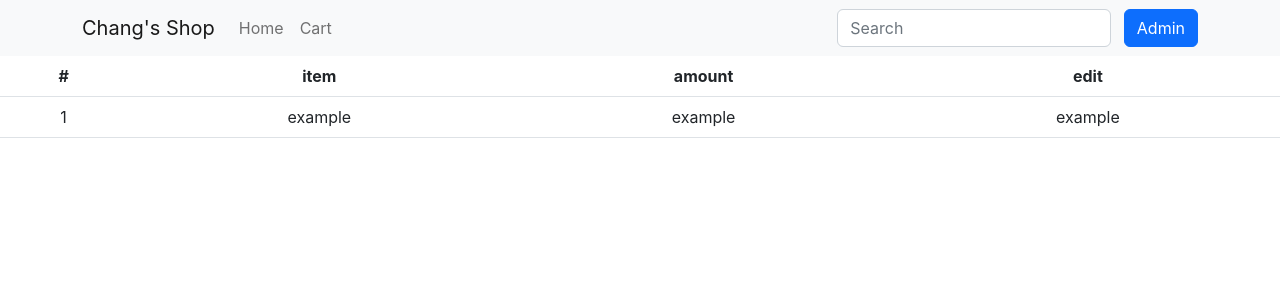
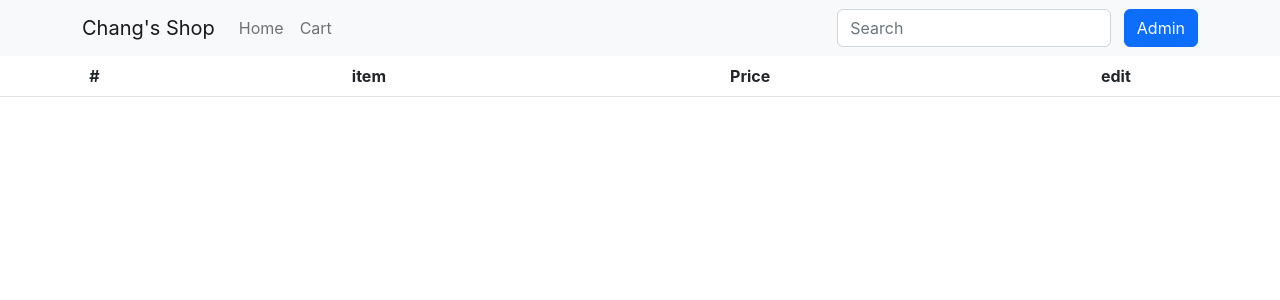
Before and after one commit to rinic75/phase-2-project, a React (Create React App) app: page /cart in a window 1280 px wide. Shown: the top 300 px of the page. Built offline with nearby package versions, Linux system fonts and the light colour scheme; data requests are answered from the project's data file.

Commit message:
setup cartItem state

```diff
--- a/src/App.js
+++ b/src/App.js
@@ -12,6 +12,7 @@ function App() {
   const [items, setItems] = useState([])
   const [admin, setAdmin] = useState(false)
   const [search, setSearch] = useState("")
+  const [cartItem, setCartItem] = useState([])
   const history = useHistory()
 
   useEffect(()=> {
@@ -44,15 +45,19 @@ function App() {
     return item.title.toLowerCase().includes(search.toLocaleLowerCase())
   })
 
+  function handleCart(item) {
+    setCartItem([...cartItem, item])
+  }
+
   return (
     <div className="App">
       <NavBar admin={admin} setAdmin={setAdmin} onSearch={setSearch}/>
       <Switch>
         <Route exact path="/">
-          <MainPage items={searchedItem} admin={admin} onHandleDelete={handleDelete}/>
+          <MainPage items={searchedItem} admin={admin} onHandleDelete={handleDelete} onHandleCart={handleCart}/>
         </Route>
         <Route path="/cart">
-          <Cart />
+          <Cart cartItem={cartItem}/>
         </Route>
         <Route path="/edit/:id">
           <EditItem items={items} onHandleUpdate={handleUpdate}/>
--- a/src/components/Cart.js
+++ b/src/components/Cart.js
@@ -1,24 +1,32 @@
 import React from "react";
 import { Table } from "react-bootstrap";
 
-function Cart() {
+function Cart({ cartItem }) {
+  const { title, price } = cartItem
+  const renderCartItem = cartItem.map(item => {
+    return (
+      <tr>
+        <td>1</td>
+        <td>{item.title}</td>
+        <td>{item.price}</td>
+        <td>example</td>
+      </tr>
+    )
+  }
+  )
+
   return (
     <Table>
       <thead>
         <tr>
           <th>#</th>
           <th>item</th>
-          <th>amount</th>
+          <th>Price</th>
           <th>edit</th>
         </tr>
       </thead>
       <tbody>
-        <tr>
-          <td>1</td>
-          <td>example</td>
-          <td>example</td>
-          <td>example</td>
-        </tr>
+        {renderCartItem}
       </tbody>
     </Table>
   )
--- a/src/components/ItemCard.js
+++ b/src/components/ItemCard.js
@@ -2,7 +2,7 @@ import React, { useState } from "react";
 import { Link, useHistory } from "react-router-dom";
 import ItemModal from "./Modal";
 
-function ItemCard({ item, admin, onHandleDelete }) {
+function ItemCard({ item, admin, onHandleDelete, onHandleCart }) {
   const { id, img, title, price } = item
   const history= useHistory();
   const [isOpen, setOpen] = useState(false)
@@ -23,6 +23,7 @@ function ItemCard({ item, admin, onHandleDelete }) {
   }
   function handleButtonClick(e) {
     e.stopPropagation()
+    onHandleCart(item)
     history.push(`/cart`)
   }
   return (
--- a/src/components/ItemContainer.js
+++ b/src/components/ItemContainer.js
@@ -1,10 +1,10 @@
 import React from "react";
 import ItemCard from "./ItemCard";
 
-function ItemContainer({ items, admin, onHandleDelete }) {
+function ItemContainer({ items, admin, onHandleDelete, onHandleCart }) {
 
   const renderItems = items.map(item => {
-    return <ItemCard key={item.id} item={item} admin={admin} onHandleDelete={onHandleDelete}/>
+    return <ItemCard key={item.id} item={item} admin={admin} onHandleDelete={onHandleDelete} onHandleCart={onHandleCart}/>
   })
 
   return (
--- a/src/components/MainPage.js
+++ b/src/components/MainPage.js
@@ -1,7 +1,7 @@
 import React from "react";
 import ItemContainer from "./ItemContainer";
 
-function MainPage({items, admin, onHandleDelete}) {
+function MainPage({items, admin, onHandleDelete, onHandleCart}) {
   return (
     <>
       <div className='MainPage'>
@@ -13,7 +13,7 @@ function MainPage({items, admin, onHandleDelete}) {
         </div>
       </div>
       <div>
-        <ItemContainer items={items} admin={admin} onHandleDelete={onHandleDelete}/>
+        <ItemContainer items={items} admin={admin} onHandleDelete={onHandleDelete} onHandleCart={onHandleCart}/>
       </div>
     </>
   )
```
